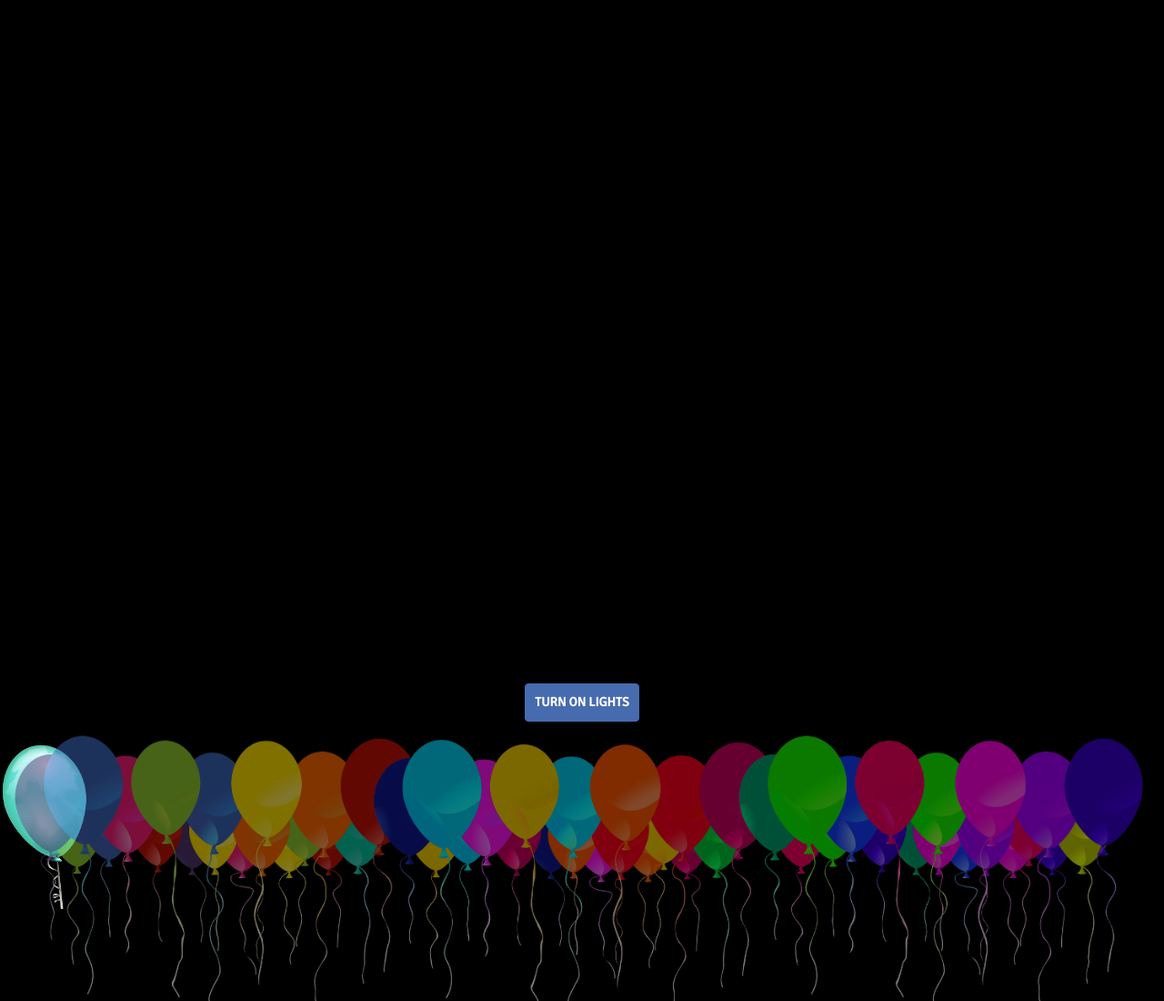
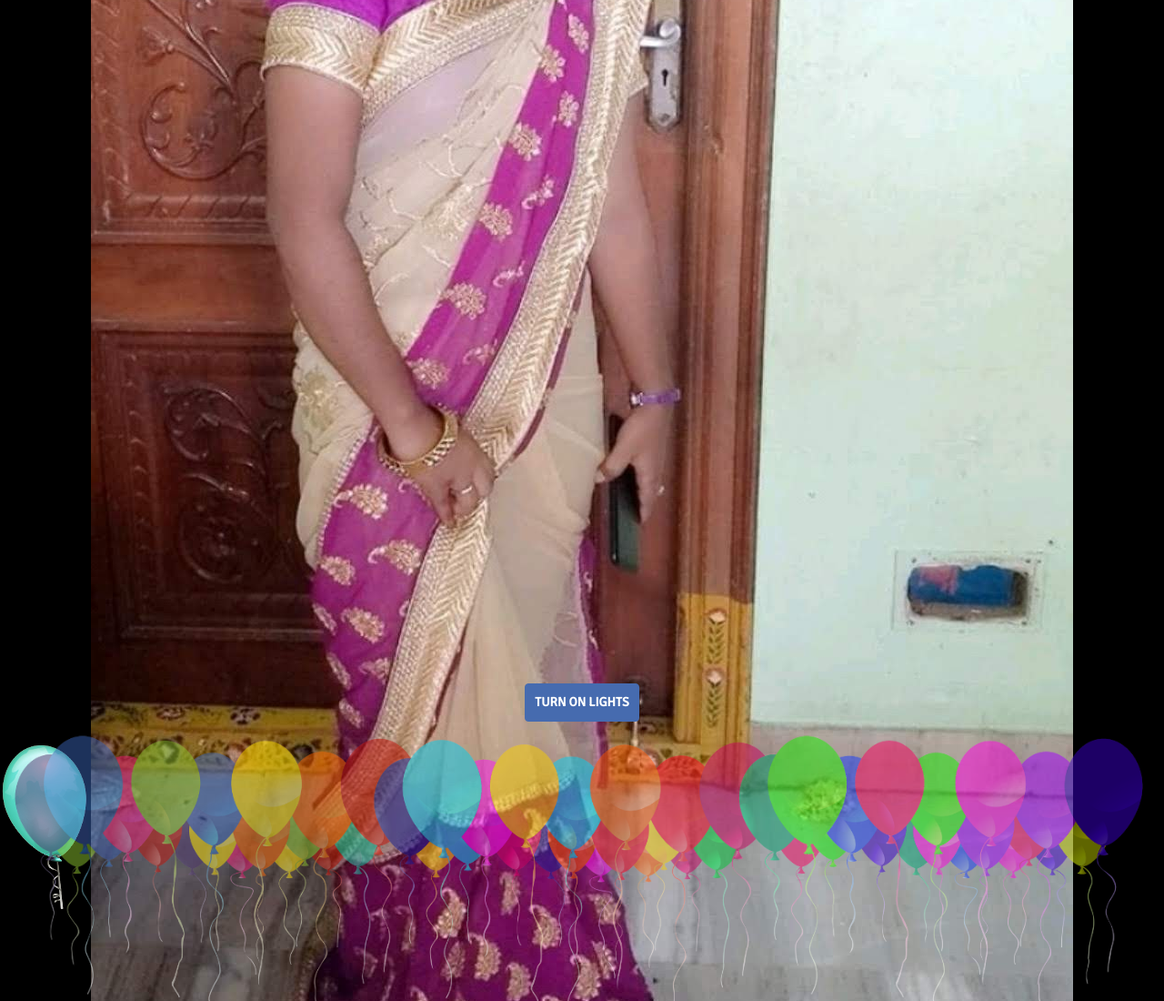
Before and after one commit to MANNEMHEMANTHTARUN/happy-bday-project, a website: page index.html in a window 1280 px wide. Shown: the top 1100 px of the page at 91% size. Before the commit the page ends 800 px from the top, so only its background shows below. Drawn offline with nearby package versions, Linux system fonts and the light colour scheme.

Commit message:
Update index.html
modified some

```diff
--- a/index.html
+++ b/index.html
@@ -85,7 +85,7 @@
 		</div>
 		<div class="row">
 			<div class="col-md-12 text-center">
-				<img src="banner.png" class="bannar">
+				<img src="sus.jpg" class="bannar">
 			</div>
 		</div>
 		<!-- <div class="row message">
```
